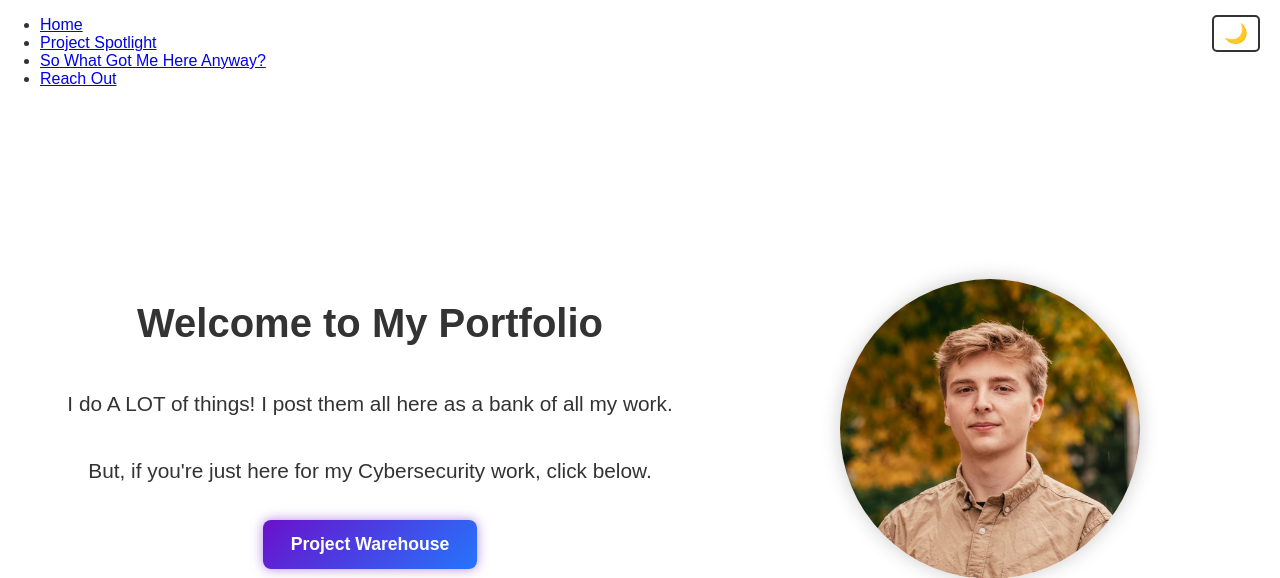
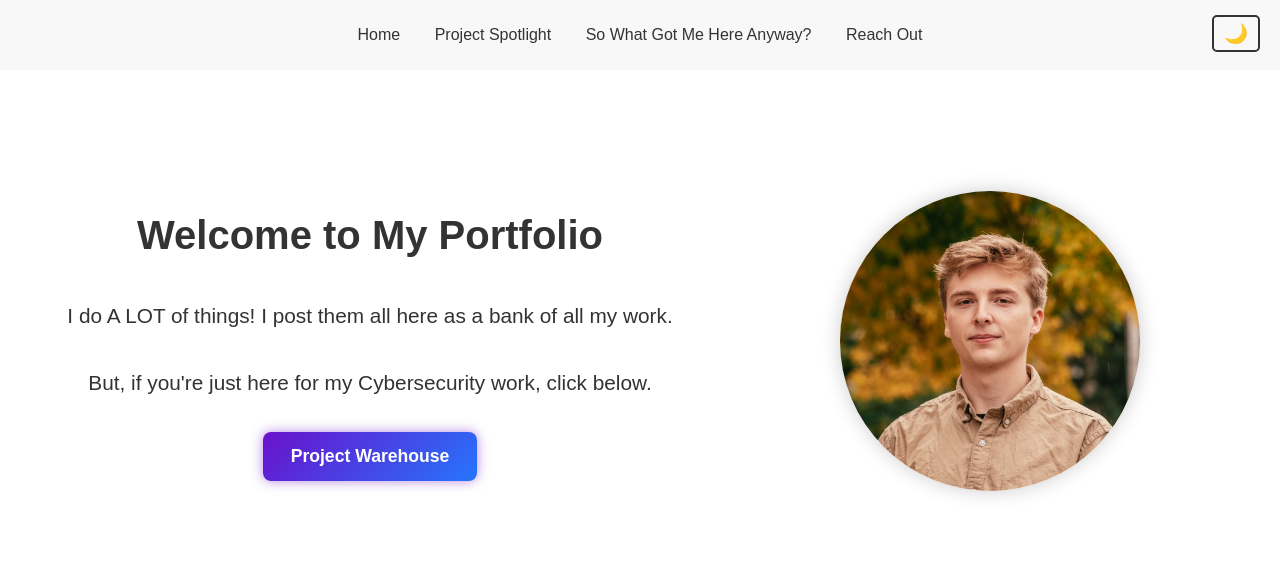
Before and after one commit to nichkent/nichkent.github.io, a PHP site: page / in a window 1280 px wide. Shown: the top 578 px of the page. Run offline with PHP 8.4, Linux system fonts and the light colour scheme.

Commit message:
Update style.css
Add the nav back for the home page

```diff
--- a/css/style.css
+++ b/css/style.css
@@ -25,6 +25,33 @@ body {
   color: #333;
   margin: 0;
 }
+
+/* === REMOVE OR COMMENT OUT THESE === */
+header {
+  background: #f8f8f8;
+  padding: 10px 0;
+  position: fixed;
+  width: 100%;
+  top: 0;
+  z-index: 1000;
+}
+
+nav ul {
+  list-style: none;
+  padding: 0;
+  text-align: center;
+}
+
+nav ul li {
+  display: inline;
+  margin: 0 15px;
+}
+
+nav ul li a {
+  text-decoration: none;
+  color: #333;
+}
+
 
 
 
```
